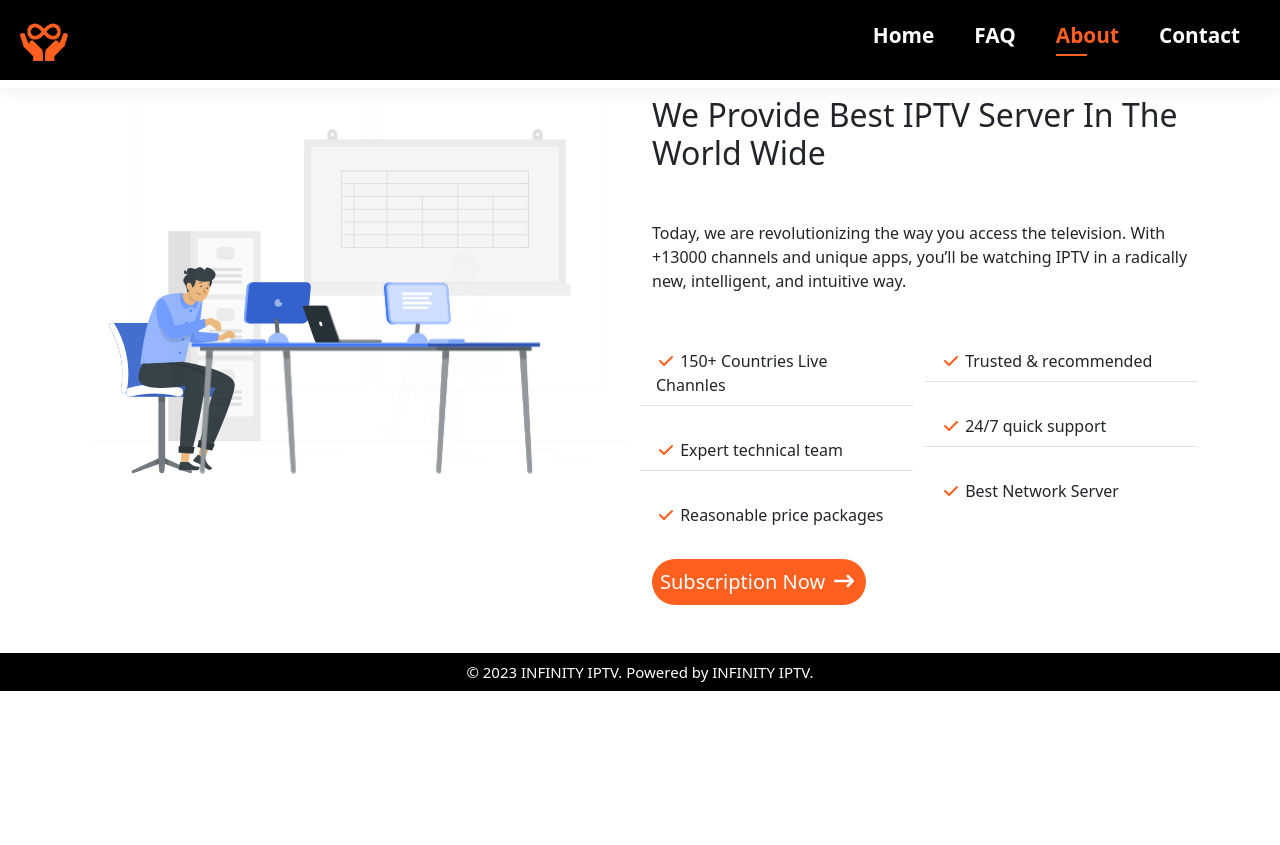
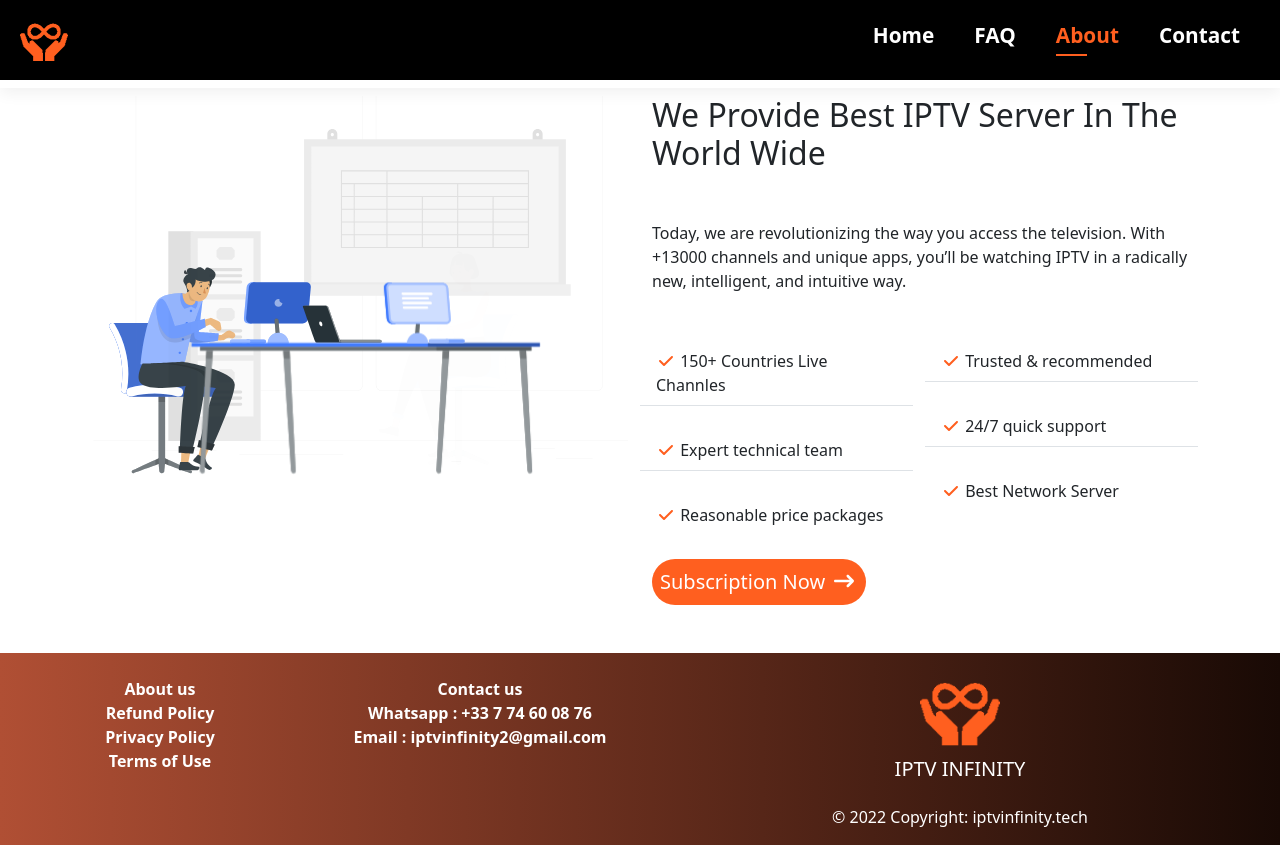
Before and after one commit to mohovic0/projectiptv, a Next.js app: page /about in a window 1280 px wide. Before the commit the page ends 800 px from the top, so only its background shows below. Built offline with nearby package versions, Linux system fonts and the light colour scheme.

Commit message:
changing the desgin

```diff
--- a/components/footer.js
+++ b/components/footer.js
@@ -1,15 +1,54 @@
 import React from 'react';
 import styles from './Footer.module.css'
+import logo from '@/public/logo.png'
+import Image from 'next/image';
+import Link from 'next/link';
+
+const Footer = () =>
+<footer className="page-footer font-small blue pt-4 " style={{background : "linear-gradient(to right, #b04f34, #190a05)"}}>
+    <div className="container-fluid text-center text-md-left">
+        <div className="row">
 
 
-function Footer() {
-  return (
+            <hr className="clearfix w-100 d-md-none pb-0"/>
+
+            <div className="col-md-3 mb-md-0 mb-3">
+
+                <ul className="list-unstyled ">
+                    <li><Link className='text-white text-decoration-none fw-bold' href="/about">About us</Link></li>
+                    <li><Link className='text-white text-decoration-none fw-bold' href="/faq">Refund Policy</Link></li>
+                    <li><Link  className='text-white text-decoration-none fw-bold' href="/faq">Privacy Policy</Link></li>
+                    <li><Link className='text-white text-decoration-none fw-bold' href="/faq">Terms of Use</Link></li>
+                </ul>
+            </div>
+
+            <div className="col-md-3 mb-md-0 mb-3">
+
+                <ul className="list-unstyled text-white">
+                    <li className='fw-bold'> Contact us </li>
+                    <li className='fw-bold'>Whatsapp : +33 7 74 60 08 76</li>
+                    <li className='fw-bold'>Email : iptvinfinity2@gmail.com </li>
+
+                </ul>
+            </div>
+
+            <div className="col-md-6 mt-md-0 mt-3">
+                <Image
+                    src={logo}
+                    alt="logo"
+                    width={80}
+                    height={80}
+                />
+                <h5 className="text-uppercase text-white">IPTV INFINITY</h5>
+                <div className="footer-copyright text-center py-3 text-white">© 2022 Copyright:
+                  <a href="iptvinfinity.tech" className='text-decoration-none text-white'> iptvinfinity.tech</a>
+                </div>
+            </div>
+        </div>
+    </div>
 
 
-<div className={`p-2 ${styles.footer}`}>
-        <div>© 2023 INFINITY IPTV. Powered by INFINITY IPTV.</div>
-</div>
-  )
-}
+
+</footer>
 
 export default Footer
--- a/pages/Home.module.css
+++ b/pages/Home.module.css
@@ -91,7 +91,7 @@
     background-image: linear-gradient(to right, #b04f34, #190a05);
 }
 .section8{
-    background-color: transparent;
+    background-image: linear-gradient(to right, #b04f34, #190a05);
 
 }
 .section10{
@@ -100,6 +100,10 @@
 .section5{
     background-image: linear-gradient(to right, #b04f34, #190a05);
 }
+.section6{
+    background-image: linear-gradient(to right, #b04f34, #190a05);
+}
+
 
 
 /* @media screen and (max-width : 600px) {
```
Also changed, not shown: pages/index.js (+10 -10 lines).
